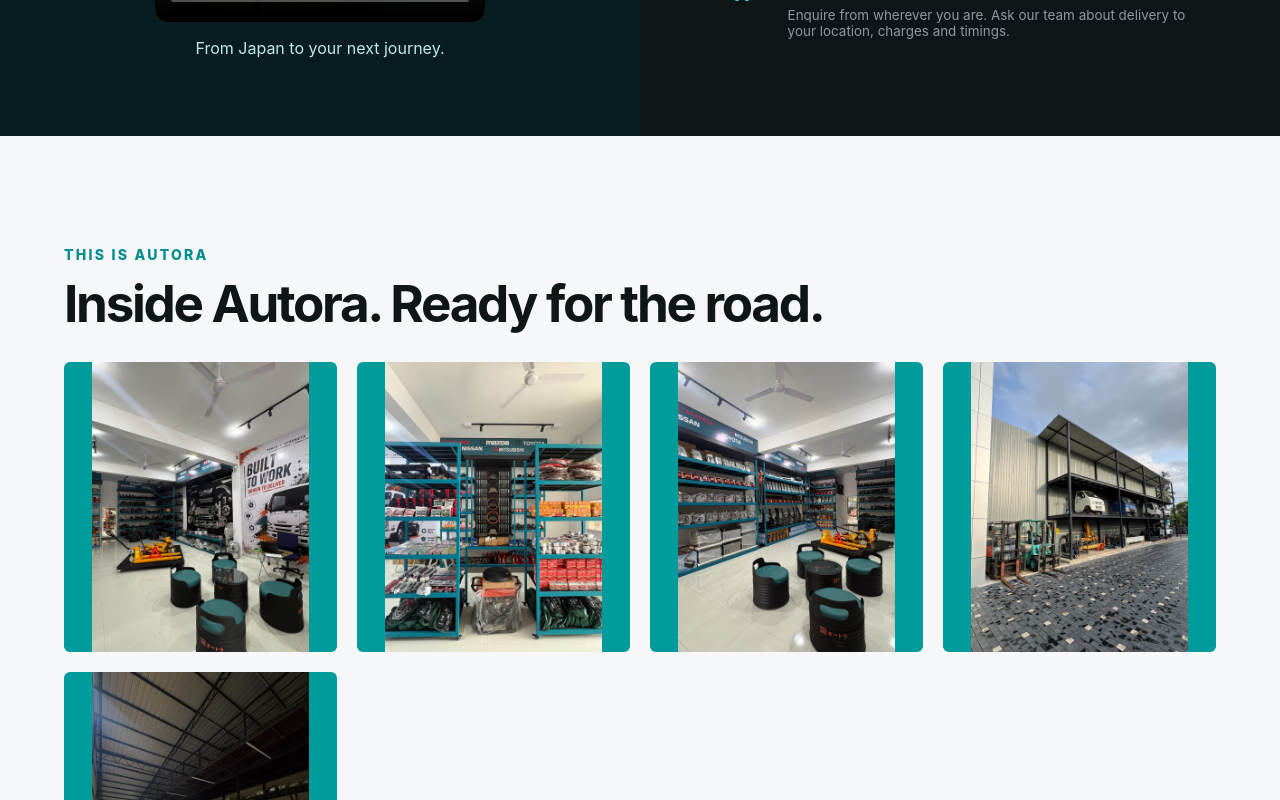
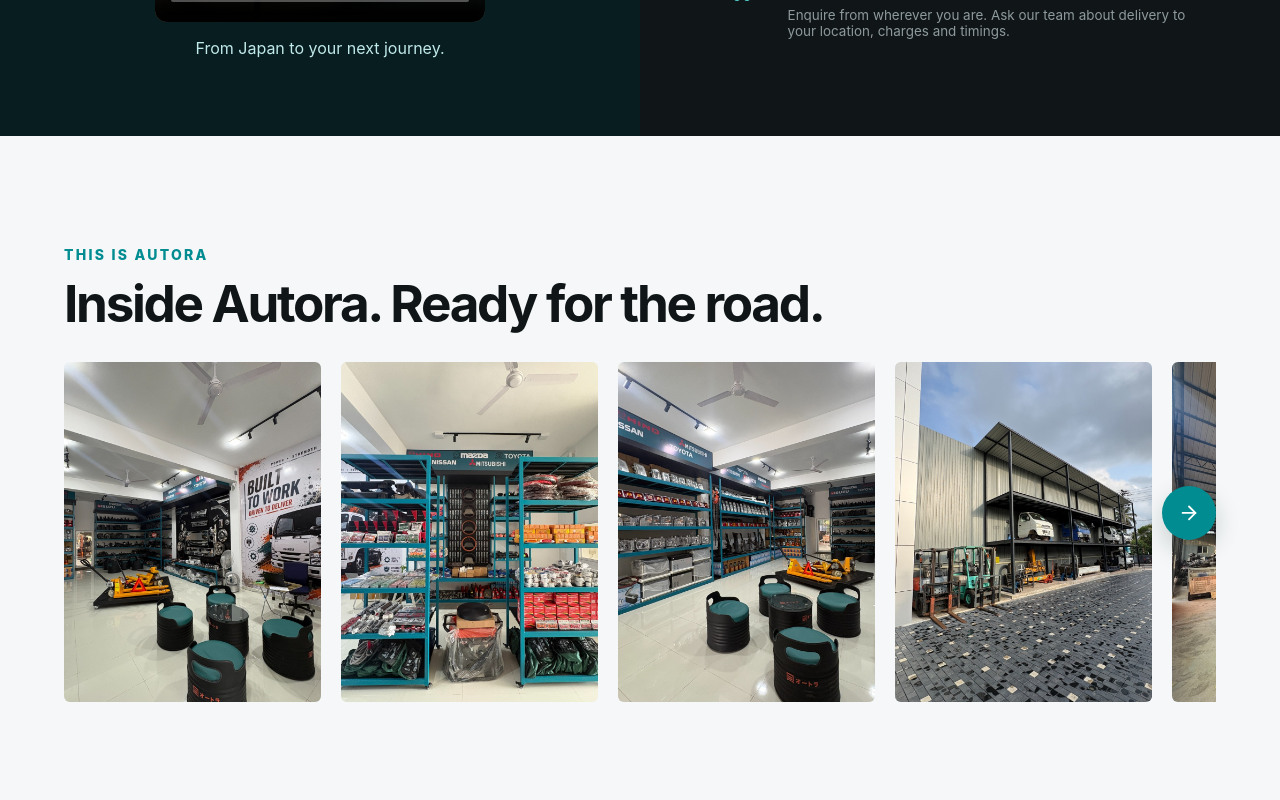
Before and after one commit to nudara2000/autora_website, a React (Vite) app: page / in a window 1280 px wide. Shown: the part 3200-4000 px from the top of the page. Built offline with nearby package versions, Linux system fonts and the light colour scheme; grey boxes are pictures that could not be loaded.

Commit message:
Style one-row Autora photo carousel

```diff
--- a/src/App.css
+++ b/src/App.css
@@ -48,3 +48,15 @@ button:focus-visible,a:focus-visible{outline:3px solid #008c91;outline-offset:4p
 .brand-logo-image{display:block;width:min(104px,100%);height:68px;object-fit:contain}
 @media(max-width:900px){.brand-logo-grid{grid-template-columns:repeat(3,minmax(0,1fr))}.brand-logo-cell{border-bottom:1px solid #e1e6e7}.brand-logo-cell:nth-child(3n){border-right:0}}
 @media(max-width:540px){.brand-strip{padding:1.6rem 5vw 0}.brand-logo-grid{grid-template-columns:repeat(2,minmax(0,1fr))}.brand-logo-cell{min-height:112px;padding:1rem;border-right:1px solid #e1e6e7}.brand-logo-cell:nth-child(3n){border-right:1px solid #e1e6e7}.brand-logo-cell:nth-child(2n){border-right:0}.brand-logo-image{width:min(92px,100%);height:56px}}
+
+
+/* One-row Autora photo carousel */
+.brand-gallery{position:relative;overflow:hidden}
+.brand-gallery-track{display:flex!important;grid-template-columns:none!important;gap:1.25rem;margin-top:2rem;overflow-x:auto;scroll-behavior:smooth;scroll-snap-type:x mandatory;scrollbar-width:none;padding-right:4rem}
+.brand-gallery-track::-webkit-scrollbar{display:none}
+.brand-gallery-item{flex:0 0 calc((100% - 3.75rem)/4);scroll-snap-align:start}
+.brand-gallery-item img{width:100%;height:340px;display:block;object-fit:cover;background:#e7edef;border-radius:6px}
+.gallery-next{position:absolute;right:5vw;top:50%;transform:translateY(35%);width:54px;height:54px;border:0;border-radius:50%;display:grid;place-items:center;background:var(--primary);color:#fff;box-shadow:0 10px 24px #10242730;z-index:2;transition:.2s}
+.gallery-next:hover{background:#087682;transform:translateY(35%) translateX(3px)}
+@media(max-width:1000px){.brand-gallery-item{flex-basis:calc((100% - 1.25rem)/2)}}
+@media(max-width:620px){.brand-gallery-track{gap:1rem;padding-right:2rem}.brand-gallery-item{flex-basis:86%}.brand-gallery-item img{height:300px}.gallery-next{right:6vw;width:48px;height:48px;transform:translateY(45%)}.gallery-next:hover{transform:translateY(45%) translateX(3px)}}
```
